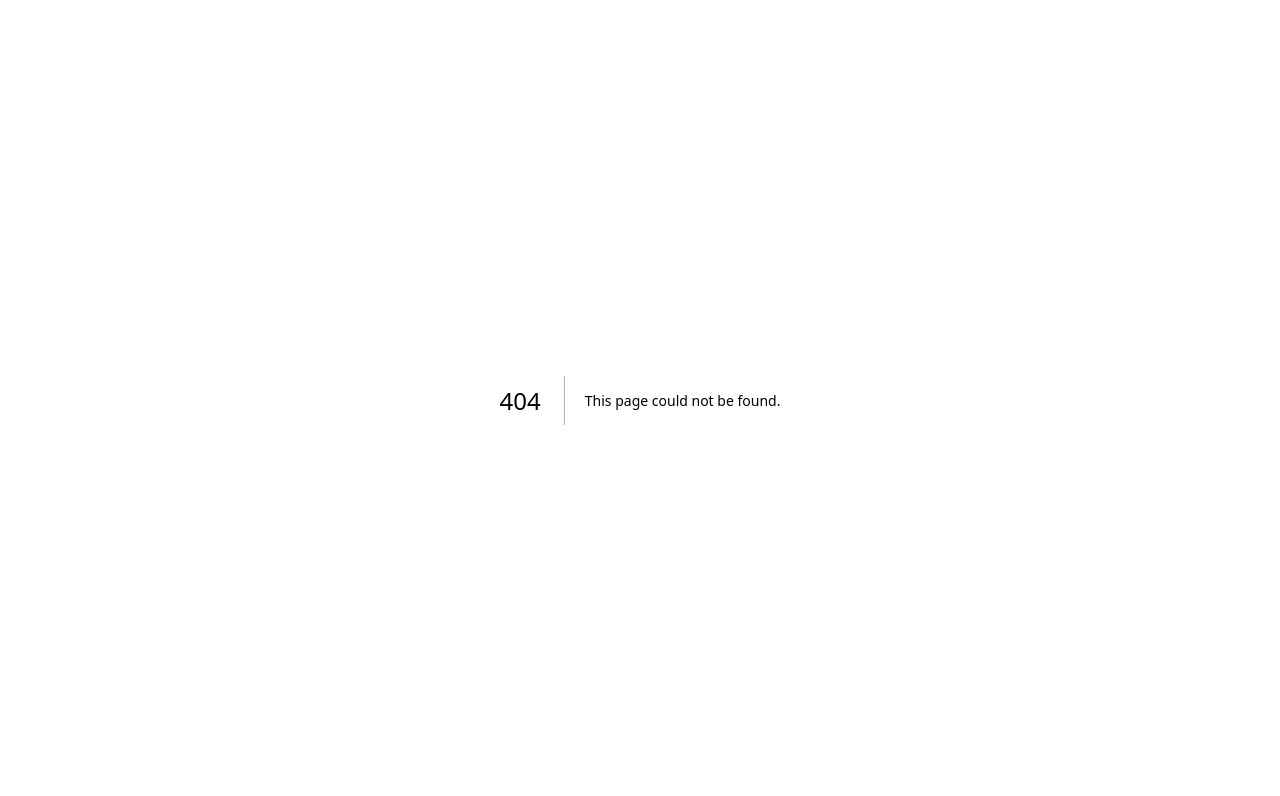
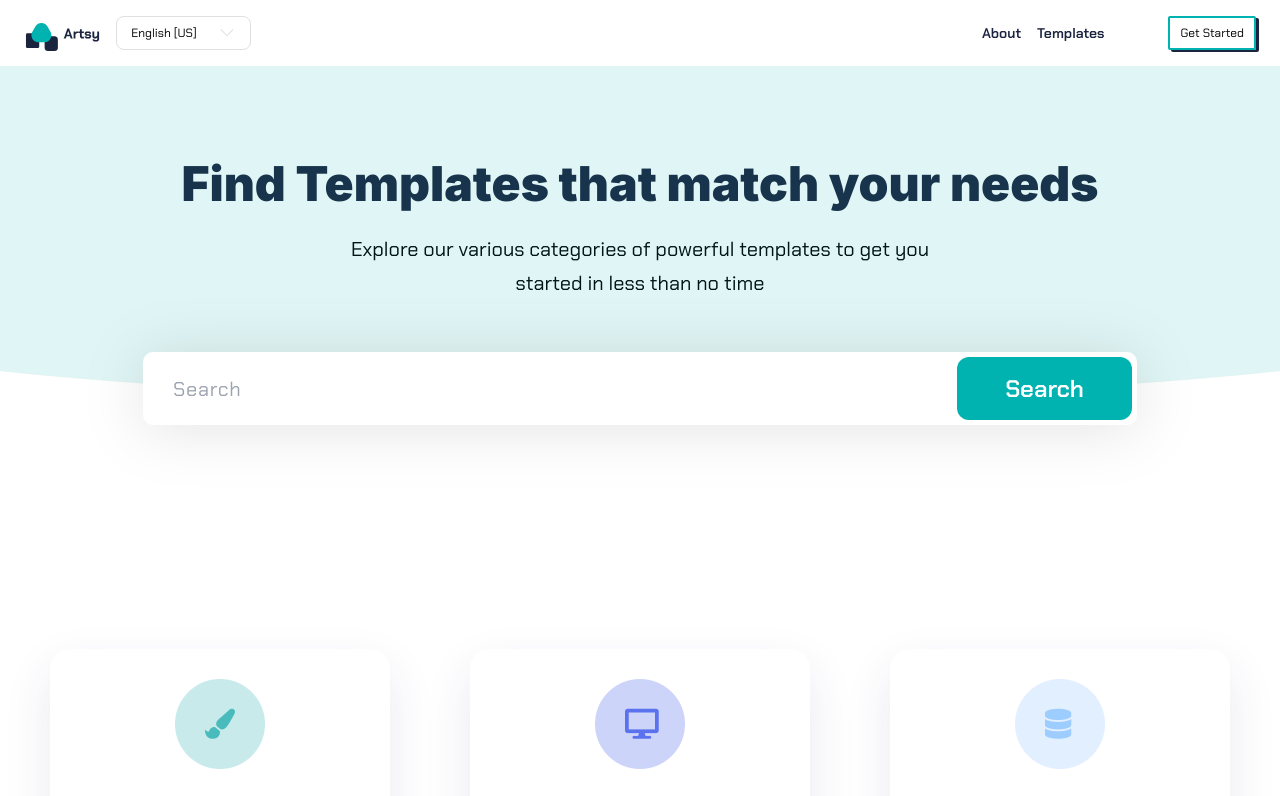
Before and after one commit to Origho-precious/sb-internationalization, a Next.js app: page /templates in a window 1280 px wide. Before the commit this address had no page. Shown: the top 796 px of the page. Built offline with nearby package versions, Linux system fonts and the light colour scheme.

Commit message:
feat: complete templates page UI

```diff
--- /dev/null
+++ b/src/pages/templates.tsx
@@ -0,0 +1,18 @@
+import Layout from "../components/composed/Layout/Layout";
+import Intro from "../components/sections/templates/Intro";
+import Templates from "../components/sections/templates/Templates";
+import ContactUs from "../components/sections/templates/ContactUs";
+
+const TemplatesPage = () => {
+	return (
+		<Layout>
+			<>
+        <Intro />
+        <Templates />
+        <ContactUs />
+			</>
+		</Layout>
+	);
+};
+
+export default TemplatesPage;
```
